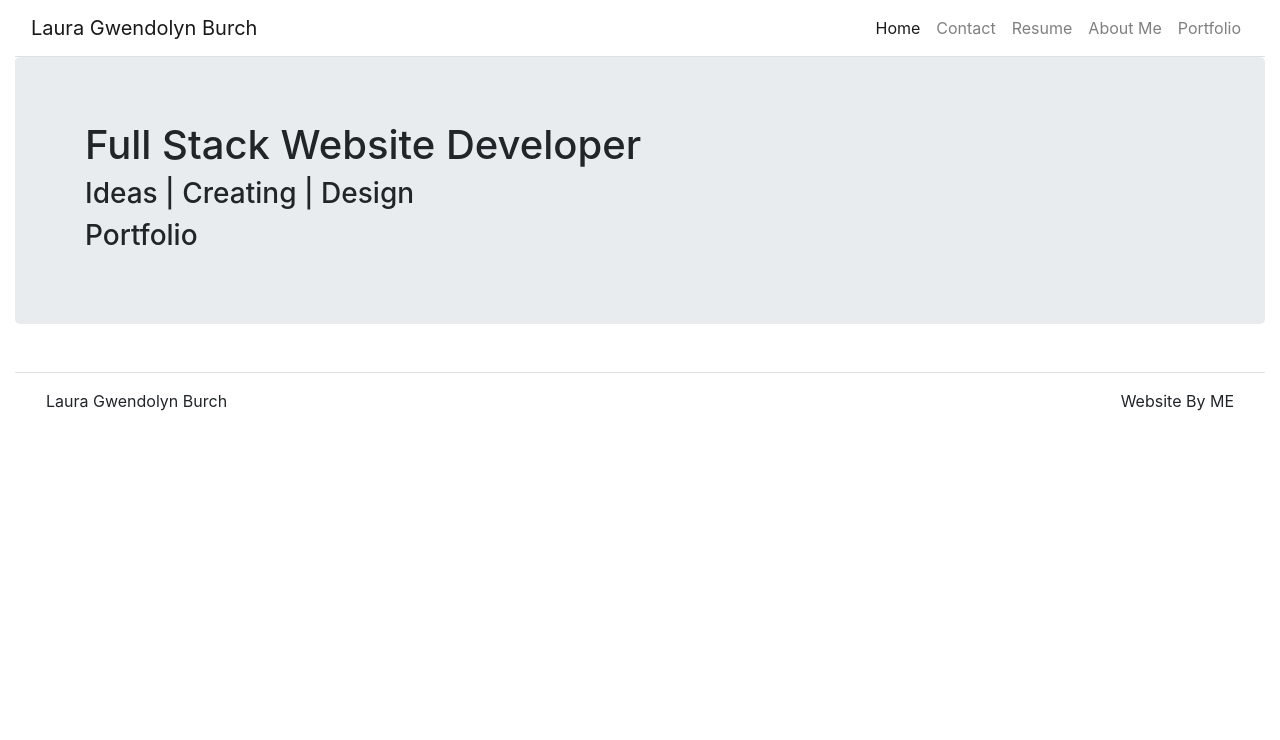
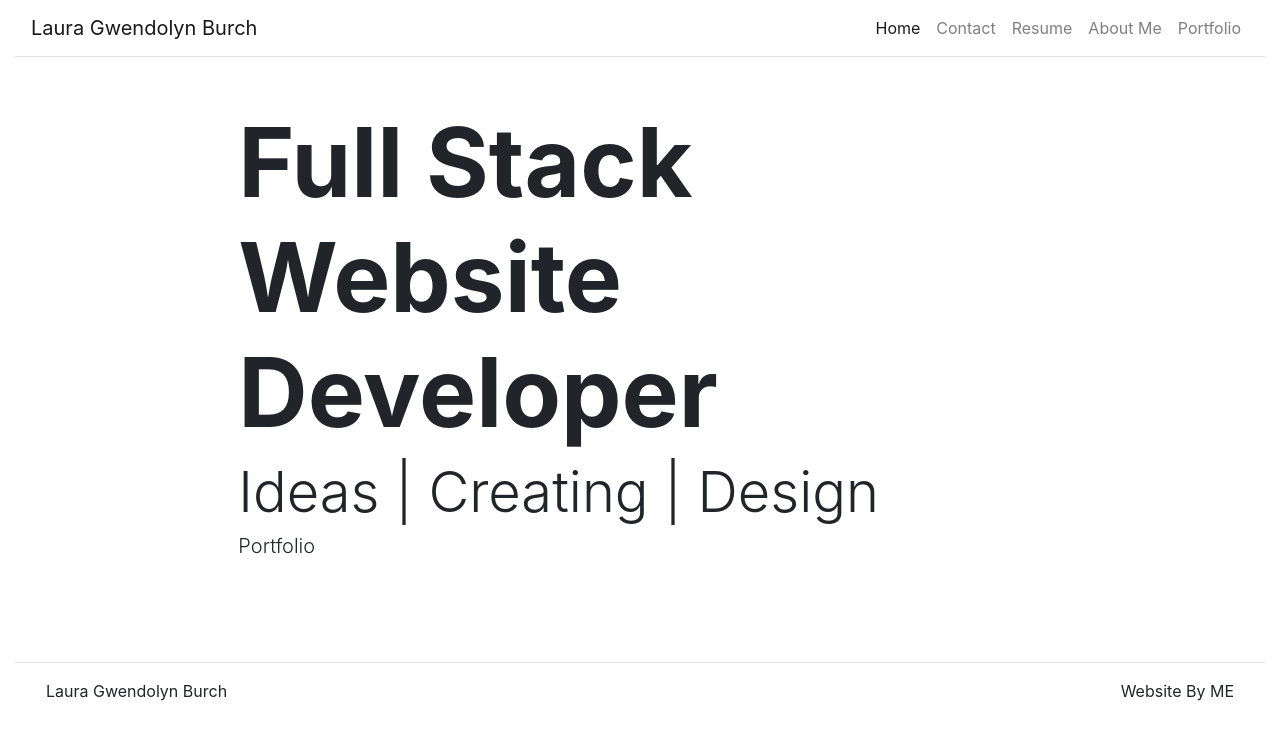
Before and after one commit to LauraGwendolynBurch/portfolio_react, a React (Create React App) app in the folder portfolio-react/: page / in a window 1280 px wide. Shown: the top 740 px of the page. Built offline with nearby package versions, Linux system fonts and the light colour scheme.

Commit message:
added style to text of hero

```diff
--- a/portfolio-react/src/components/Hero.js
+++ b/portfolio-react/src/components/Hero.js
@@ -7,13 +7,13 @@
 function Hero(props) {
 
     return (
-        <Jumbotron>
-            <Container>
-                <Row>
-                    <Col>
-                        { props.title && <h1>{props.title}</h1>  }
-                        { props.subtitle && <h3>{props.subtitle}</h3>  }
-                        { props.text && <h3>{props.text}</h3>  }
+        <Jumbotron className="bg-transparent jumbotron-fulid p-0">
+            <Container fluid={true}>
+                <Row className="justify-content-center py-5">
+                    <Col md={8} sm={12}>
+                        { props.title && <h1 className="display-1 font-weight-bolder">{props.title}</h1>  }
+                        { props.subtitle && <h3 className="display-4 font-weight-light">{props.subtitle}</h3>  }
+                        { props.text && <h3 className="lead font-weight-light">{props.text}</h3>  }
                     </Col>
                 </Row>
             </Container>
```
